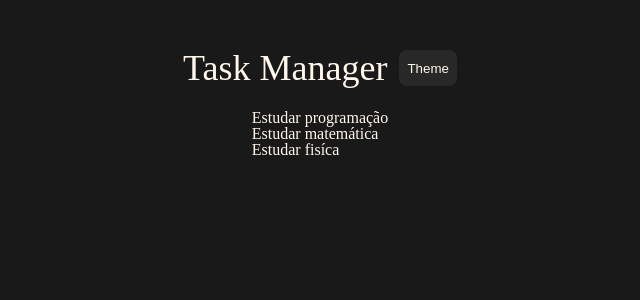
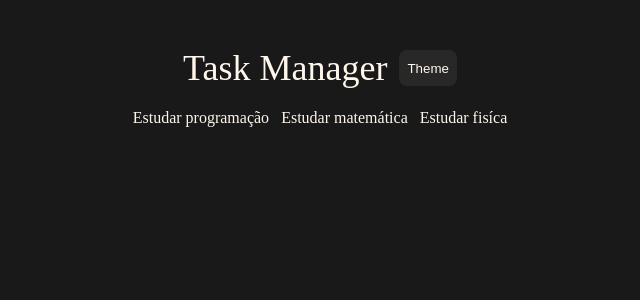
Before and after one commit to techpedroso/react-task-manager, a React (Vite) app: page / in a window 1280 px wide. Shown: the top 300 px of the page, without its empty margins (320-960 px from the left). Built offline with nearby package versions, Linux system fonts and the light colour scheme.

Commit message:
feat(container): add container component

```diff
--- a/src/App.css
+++ b/src/App.css
@@ -1,9 +1,9 @@
 .app {
+  min-width: 1000px;
   min-height: 100vh;
+  padding: 50px;
   background-color: var(--color-background);
   color: var(--color-text);
-
-  padding: 50px 50px;
 }
 
 .title {
--- a/src/App.jsx
+++ b/src/App.jsx
@@ -2,6 +2,7 @@ import "./App.css";
 
 import { useState } from "react"; //importa o useState do React
 
+import Container from "./components/Container/Container.jsx"
 import Task from "./components/Task/Task.jsx"
 import AddTask from "./components/AddTask/AddTask.jsx"
 
@@ -35,24 +36,24 @@ function App() {
   return (
     <div className="app flex align-center flex-column gap-lg" data-theme={theme}>
       {/* Header */}
-      <div className="flex gap-lg" variant="medium">
+      <Container>
         <h1 className="title">Task Manager</h1>
 
         <button className="themeBtn" onClick={toggleTheme}>
           Theme
         </button>
-      </div>
+      </Container>
 
       {/* Form */}
-      <div variant="medium">
+      <Container>
 
-      </div>
+      </Container>
 
       {/* List */}
-      <div className="" variant="medium">
+      <Container>
         <Task tasks={tasks}>
         </Task>
-      </div>
+      </Container>
     </div>
   );
 }
--- a/src/components/Container/Container.css
+++ b/src/components/Container/Container.css
@@ -1,16 +1,6 @@
 .container {
+    display: flex;
+    justify-content: center;
     width: 100%;
-    margin: 0 auto;
+    gap: 12px;
 }
-
-.container-small {
-    max-width: 640px;
-}
-
-.container-medium {
-    max-width: 960px;
-}
-
-.container-large {
-    max-width: 1200px;
-}
--- a/src/components/Container/Container.jsx
+++ b/src/components/Container/Container.jsx
@@ -1,8 +1,8 @@
 import "./Container.css";
 
-function Container({ children, variant = "default" }) {
+function Container({ children, variant }) {
   return (
-    <div className={`container container-${variant}`}>
+    <div className={`container`}>
       {children}
     </div>
   );
```
